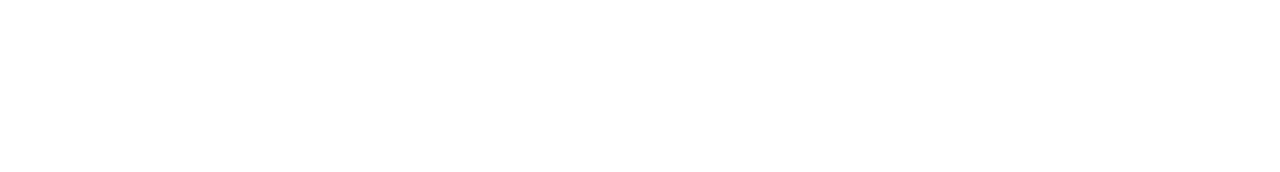
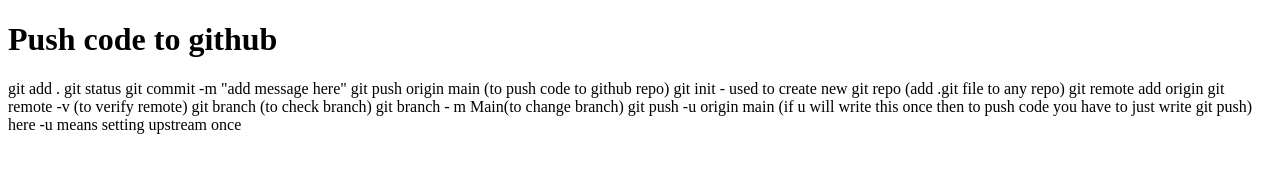
Before and after one commit to Diksha999-pan/Delta, a plain HTML site: page index.html in a window 1280 px wide. Drawn offline with Linux system fonts and the light colour scheme.

Commit message:
add new file

```diff
--- a/index.html
+++ b/index.html
@@ -6,6 +6,19 @@
     <title>Github</title>
 </head>
 <body>
+    <h1>  Push code to github</h1>
+  <p>
+git add .
+git status
+git commit -m "add message here"
+git push origin main (to push code to github repo)
+git init - used to create new git repo (add .git file to any repo)
+git remote add origin
+git remote -v (to verify remote)
+git branch (to check branch) git branch - m Main(to change branch)
+git push -u origin main (if u will write this once then to push code
+ you have to just write git push) here -u means setting upstream once
+</p>
 
 </body>
 </html>
--- /dev/null
+++ b/project2/app.js
@@ -0,0 +1,2 @@
+
+// project 2
```
